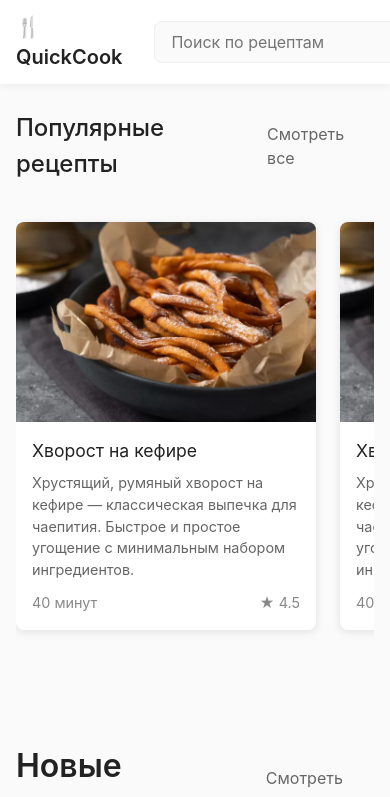
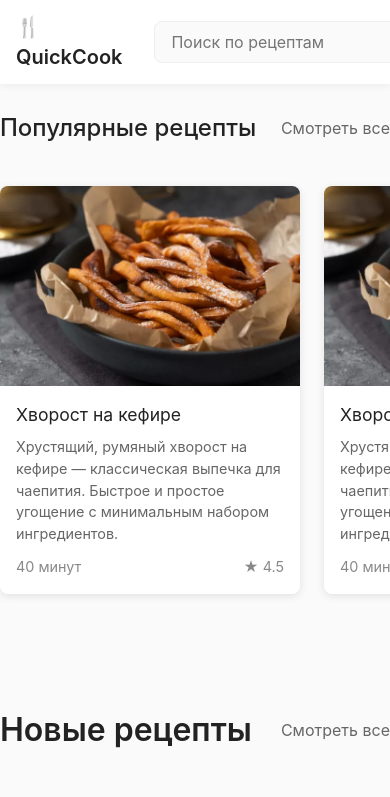
Before and after one commit to art-crazy/nom-nom-nom, a Next.js app: page / in a window 390 px wide. Shown: the top 797 px of the page. Built offline with nearby package versions, Linux system fonts and the light colour scheme; a web font is replaced by a local one.

Commit message:
Del right margin/padding

```diff
--- a/src/app/Home.module.scss
+++ b/src/app/Home.module.scss
@@ -1,8 +1,15 @@
 @use '@/styles/vars.scss' as *;
 
 .home {
-  @include page-container;
+  //@include page-container;
+  margin: 64px 0;
+  padding: 46px 0 0 96px;
+  position: relative;
 
+  @media screen and (max-width: 650px) {
+    margin: 64px 0;
+    padding: 46px 0 0;
+  }
   .main {
     display: flex;
     flex-direction: column;
```
